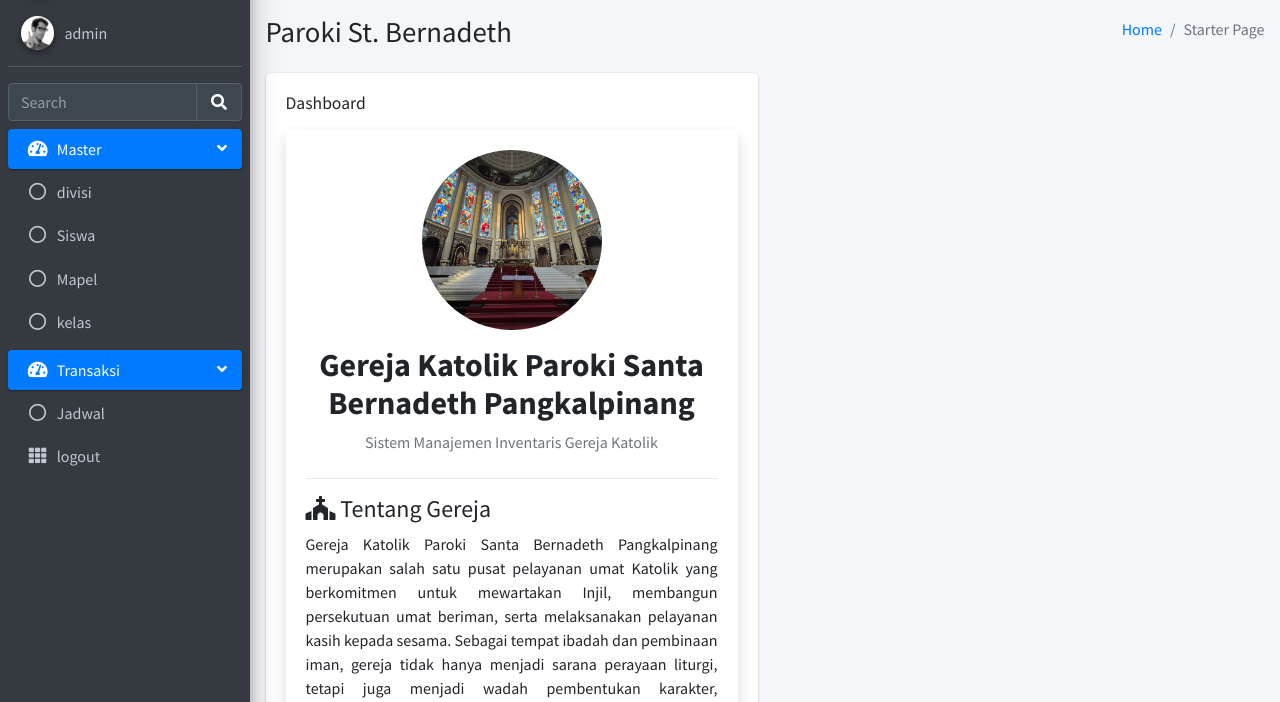
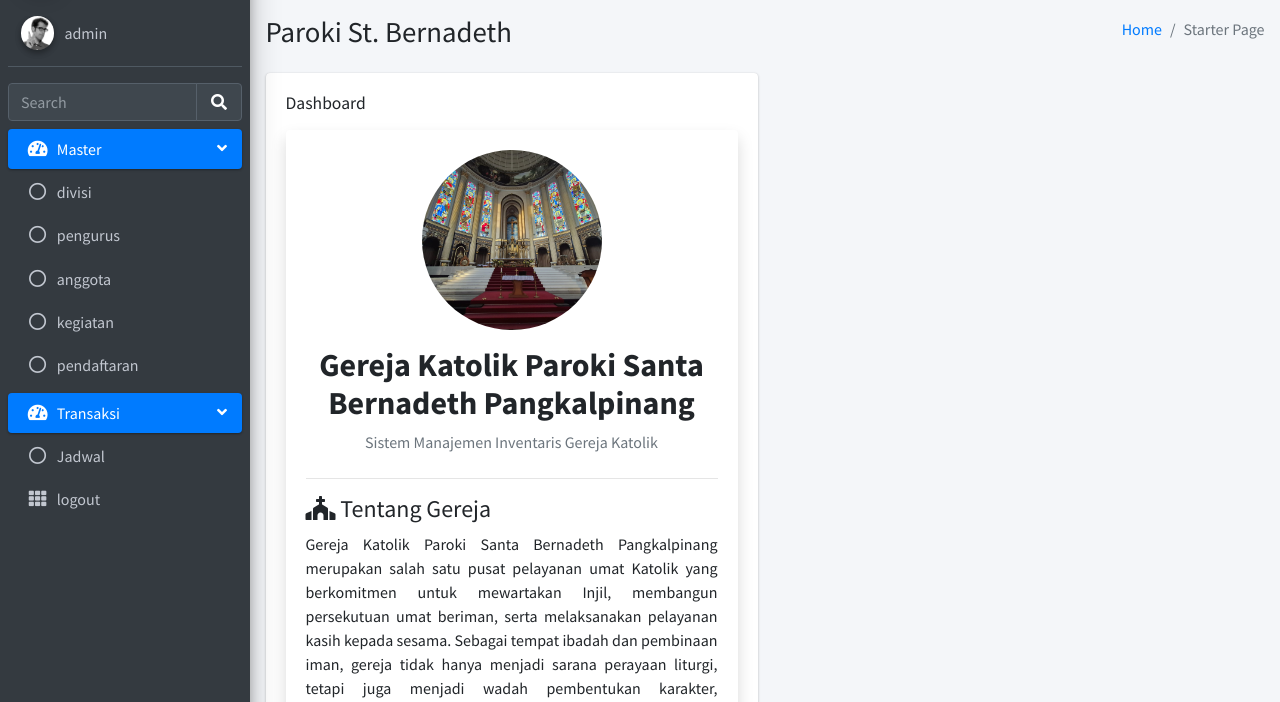
Before and after one commit to kevinn-hub/SistemManajemen-Inventaris-GerejaKatolik, a PHP site: page /index.php in a window 1280 px wide. Shown: the part 57-759 px from the top of the page. Run offline with PHP 8.4, Linux system fonts and the light colour scheme; a user stored in the database is signed in; some libraries are stand-ins or nearby versions.

Commit message:
first commit

```diff
--- a/index.php
+++ b/index.php
@@ -125,21 +125,28 @@
                 <li class="nav-item">
                   <a href="index.php?page=siswa" class="nav-link">
                   <i class="far fa-circle nav-icon"></i>
-                <p>Siswa</p>
+                <p>pengurus</p>
                   </a>
                     </li>
 
               <li class="nav-item">
                 <a href="index.php?page=mapel" class="nav-link">
                 <i class="far fa-circle nav-icon"></i>
-              <p>Mapel</p>
+              <p>anggota</p>
                 </a>
                   </li>
 
               <li class="nav-item">
                 <a href="index.php?page=kelas" class="nav-link">
                 <i class="far fa-circle nav-icon"></i>
-              <p>kelas</p>
+              <p>kegiatan</p>
+                </a>
+                  </li>
+
+              <li class="nav-item">
+                <a href="index.php?page=kelas" class="nav-link">
+                <i class="far fa-circle nav-icon"></i>
+              <p>pendaftaran</p>
                 </a>
                   </li>
                   <?php } ?>
```
